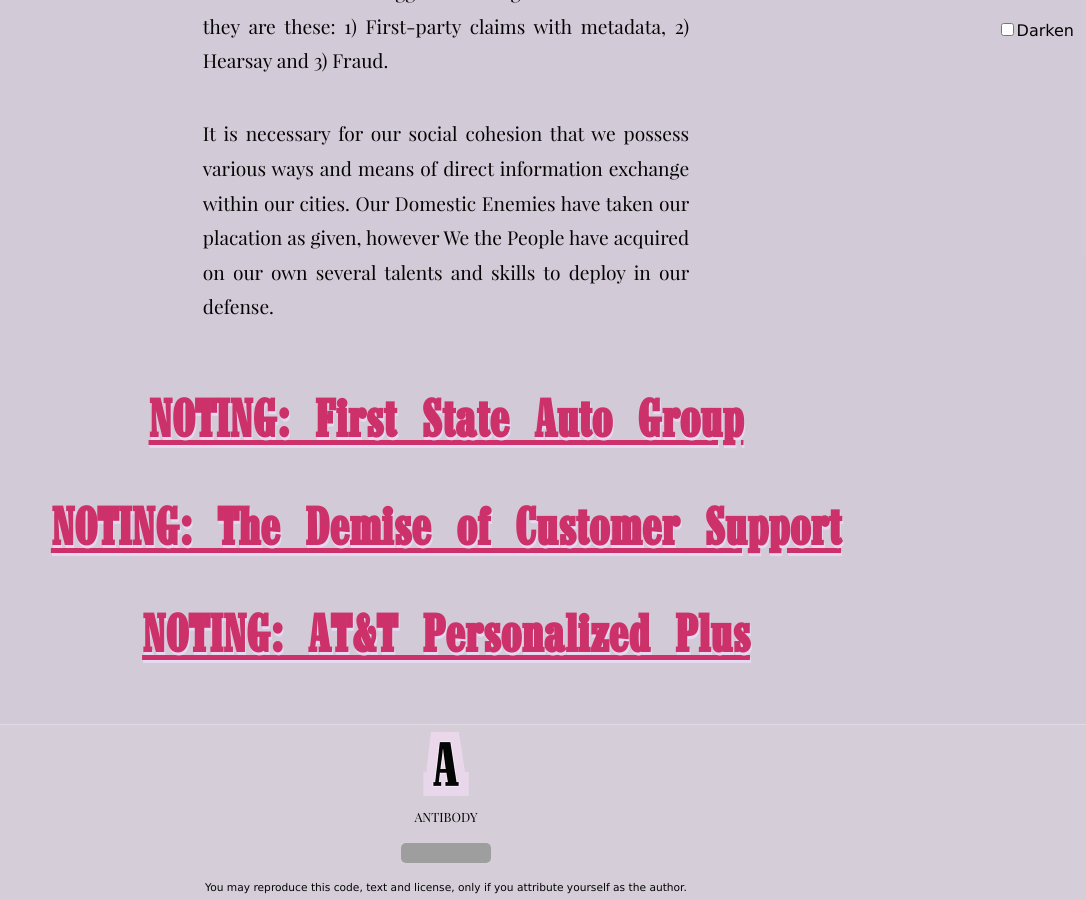
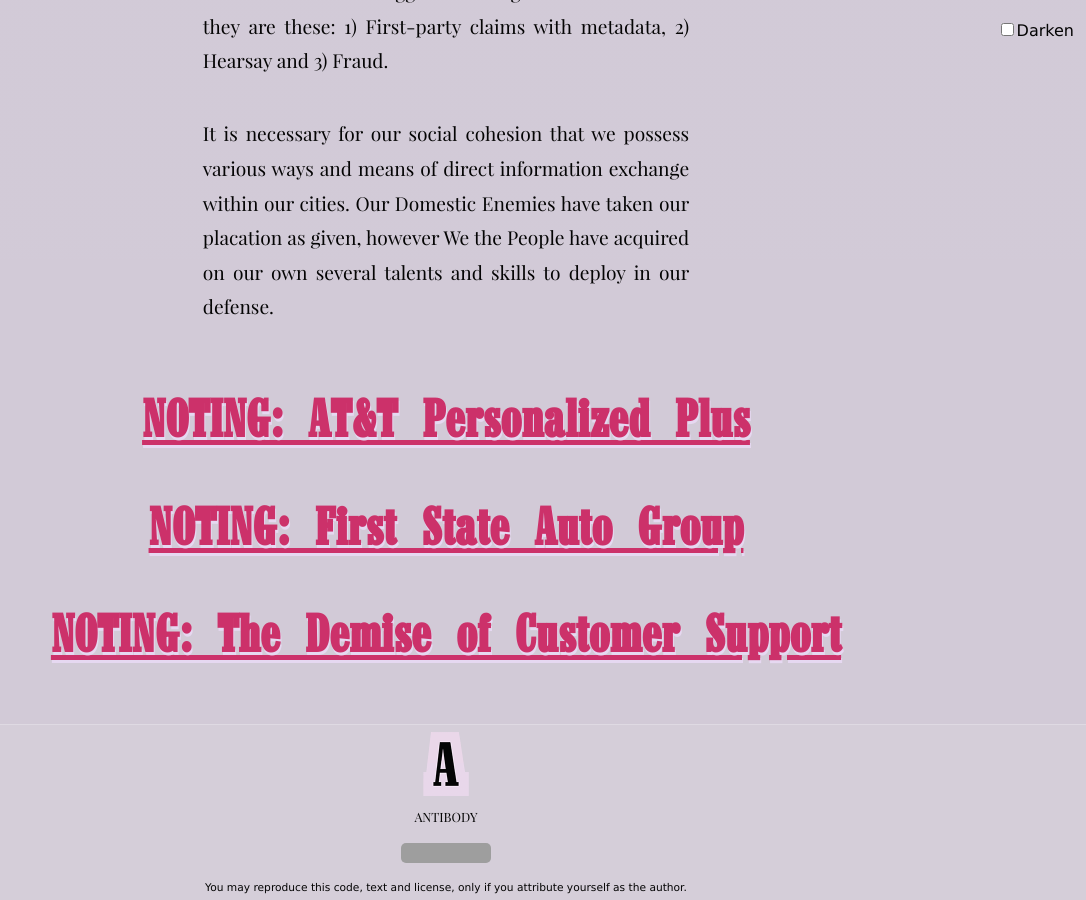
Before and after one commit to tiliv/antibody, a Jekyll site: the page built from docs/index.md, in a window 1280 px wide and 900 px high, scrolled down 851 px. Shown: the whole window, without its empty margins (194-1280 px from the left). Built offline with Jekyll 4.4.1, drawn with Linux system fonts in a browser that asks for light colours; grey boxes are pictures that could not be loaded.

Commit message:
Split sort fields and sort back to front

```diff
--- a/docs/index.md
+++ b/docs/index.md
@@ -4,12 +4,13 @@
 ---
 
 {% assign journal_public = site.pages | where_exp: "doc", "doc.public == true" %}
-{% assign journal_ordered = journal_public | sort: "rank, date" %}
+{% assign journal_published = journal_public | sort: "date" %}
+{% assign journal_ranked = journal_public | sort: "rank" %}
 
 <section id="readme" class="content">
 {{ site.civic_readme | markdownify }}
 </section>
 
-{% for piece in journal_ordered %}
+{% for piece in journal_ranked %}
 {% include piece.html piece=piece %}
 {% endfor %}
```
